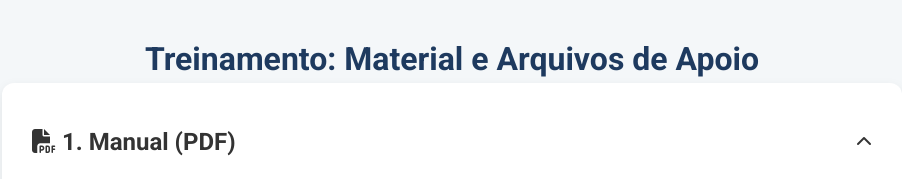
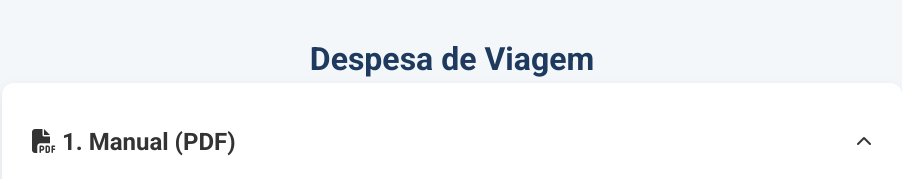
Before and after one commit to tamandarett/painel-tamandare, a plain HTML site: page treinamentos/despesasdeviagem.html in a window 1280 px wide. Shown: the top 179 px of the page, without its empty margins (188-1090 px from the left). Drawn offline with Linux system fonts and the light colour scheme.

Commit message:
Update despesasdeviagem.html

```diff
--- a/treinamentos/despesasdeviagem.html
+++ b/treinamentos/despesasdeviagem.html
@@ -3,7 +3,7 @@
 <head>
     <meta charset="UTF-8">
     <meta name="viewport" content="width=device-width, initial-scale=1.0">
-    <title>Treinamento de Equipe - Curso</title>
+    <title>Despesas de Viagem</title>
 
     <meta name="robots" content="noindex">
 
@@ -85,7 +85,7 @@
 </head>
 <body>
     <div class="container">
-        <h1 style="text-align: center; margin-top: 20px;">Treinamento: Material e Arquivos de Apoio</h1>
+        <h1 style="text-align: center; margin-top: 20px;">Despesa de Viagem</h1>
 
         <div class="card collapsible-card active">
             <div class="collapsible-header">
```
